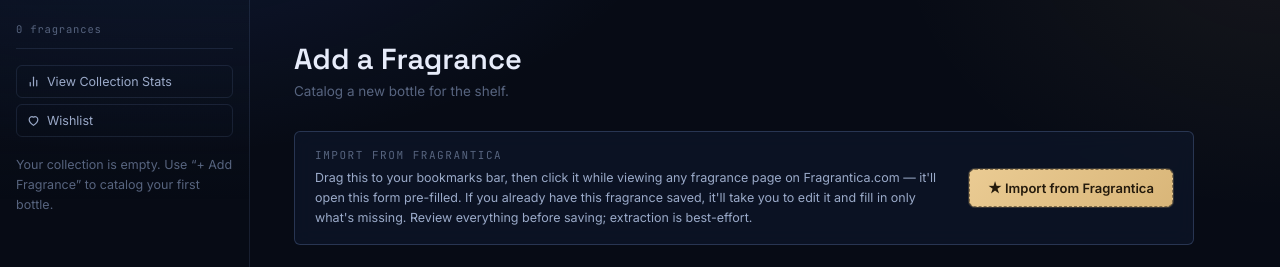
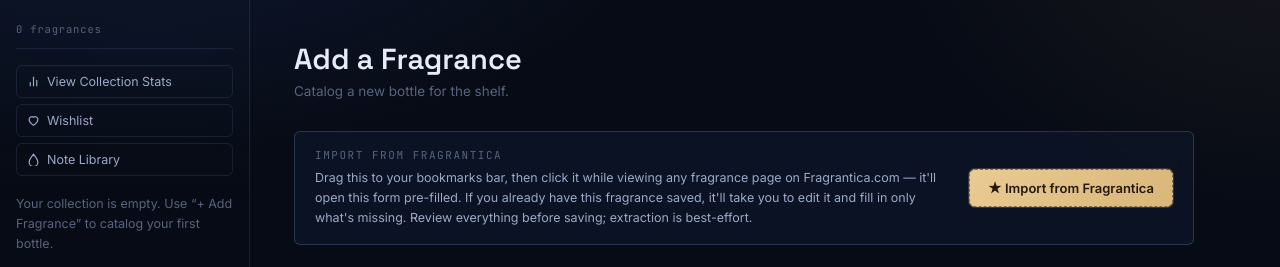
Before and after one commit to hxck/scent-ledger, a Flask app: page /add in a window 1280 px wide. Shown: the part 65-332 px from the top of the page. Run offline with Flask 3, Linux system fonts and the light colour scheme; the visitor is signed in with stand-in values (Sample User, id 1); data that the repository does not hold is empty.

Commit message:
Add system for missing note images

```diff
--- a/app.py
+++ b/app.py
@@ -206,10 +206,21 @@ def inject_sidebar():
     wishlist_count = get_db().execute(
         "SELECT COUNT(*) AS c FROM fragrances WHERE is_wishlist = 1"
     ).fetchone()["c"]
+    missing_notes_count = get_db().execute(
+        """
+        SELECT COUNT(*) AS c FROM (
+            SELECT LOWER(TRIM(n.note_text)) AS note_key
+            FROM notes n
+            LEFT JOIN note_images ni ON ni.note_key = LOWER(TRIM(n.note_text))
+            WHERE ni.image_filename IS NULL
+            GROUP BY LOWER(TRIM(n.note_text))
+        )
+        """
+    ).fetchone()["c"]
     return {
         "sidebar_groups": groups, "sidebar_total": total, "sidebar_brand_count": len(groups),
         "wishlist_count": wishlist_count, "sidebar_owned_only": bool(session.get("sidebar_owned_only")),
-        "sidebar_total_unfiltered": total_unfiltered,
+        "sidebar_total_unfiltered": total_unfiltered, "missing_notes_count": missing_notes_count,
     }
 
 
@@ -1083,6 +1094,79 @@ def delete_tag(tag_id):
     return redirect(_safe_next_url(request.form.get("next", "")))
 
 
+@app.route("/notes")
+@login_required
+def notes_library():
+    """Every distinct note used anywhere in the collection, with its cached
+    icon if it has one. Notes missing an icon sort first, since finding and
+    filling those in is the actual point of this page. Fragrantica's own
+    note database doesn't cover everything — this is where you fill the
+    gaps in by hand, from a photo or a URL you found elsewhere."""
+    db = get_db()
+    rows = db.execute(
+        """
+        SELECT LOWER(TRIM(n.note_text)) AS note_key,
+               MIN(n.note_text) AS display_name,
+               COUNT(DISTINCT n.fragrance_id) AS cnt,
+               MAX(ni.image_filename) AS image_filename
+        FROM notes n
+        LEFT JOIN note_images ni ON ni.note_key = LOWER(TRIM(n.note_text))
+        GROUP BY LOWER(TRIM(n.note_text))
+        ORDER BY (MAX(ni.image_filename) IS NOT NULL), MIN(n.note_text) COLLATE NOCASE
+        """
+    ).fetchall()
+    notes = [dict(r) for r in rows]
+    missing_count = sum(1 for n in notes if not n["image_filename"])
+    return render_template("notes.html", notes=notes, missing_count=missing_count)
+
+
+@app.route("/notes/upload", methods=["POST"])
+@login_required
+def upload_note_image():
+    """Manually fills in an icon for one note, by upload or by URL. Only
+    ever fills a gap — a note that already has an icon is left alone, same
+    as the automatic Fragrantica-import path. No background removal here
+    (unlike bottle photos): these are small, already-cropped icons, and
+    that's stayed true whether Fragrantica supplied them or you did."""
+    note_key = request.form.get("note_key", "").strip().lower()
+    if not note_key:
+        abort(400)
+
+    db = get_db()
+    existing = db.execute("SELECT 1 FROM note_images WHERE note_key = ?", (note_key,)).fetchone()
+    if existing:
+        flash("That note already has an image.", "error")
+        return redirect(url_for("notes_library"))
+
+    uploaded = request.files.get("image")
+    url = request.form.get("image_url", "").strip()
+    filename = None
+
+    if uploaded and uploaded.filename:
+        if allowed_file(uploaded.filename):
+            img = Image.open(uploaded.stream)
+            filename = _resize_and_store(img, max_width=NOTE_IMAGE_MAX_WIDTH)
+        else:
+            flash("Image must be a PNG, JPG, or WEBP file.", "error")
+            return redirect(url_for("notes_library"))
+    elif url:
+        filename = fetch_remote_image_filename(url, max_width=NOTE_IMAGE_MAX_WIDTH)
+        if not filename:
+            flash("Couldn't fetch an image from that URL.", "error")
+            return redirect(url_for("notes_library"))
+    else:
+        flash("Provide a file or a URL.", "error")
+        return redirect(url_for("notes_library"))
+
+    db.execute(
+        "INSERT OR IGNORE INTO note_images (note_key, image_filename) VALUES (?, ?)",
+        (note_key, filename),
+    )
+    db.commit()
+    flash(f'Added an image for "{note_key}".', "success")
+    return redirect(url_for("notes_library"))
+
+
 @app.route("/wishlist")
 def wishlist():
     fragrances = get_all_fragrances_light(wishlist=True)
--- a/templates/base.html
+++ b/templates/base.html
@@ -60,6 +60,14 @@
       </svg>
       Wishlist{% if wishlist_count %} ({{ wishlist_count }}){% endif %}
     </a>
+    {% if is_admin %}
+      <a href="{{ url_for('notes_library') }}" class="sidebar-stats-link {{ 'active' if request.path == '/notes' else '' }}">
+        <svg width="13" height="13" viewBox="0 0 24 24" fill="none" stroke="currentColor" stroke-width="2.2" stroke-linecap="round" stroke-linejoin="round">
+          <path d="M12 2C12 2 4 12 4 17a8 8 0 0 0 16 0c0-5-8-15-8-15z"></path>
+        </svg>
+        Note Library{% if missing_notes_count %} ({{ missing_notes_count }}){% endif %}
+      </a>
+    {% endif %}
 
     {% if sidebar_total_unfiltered == 0 %}
       <div class="sidebar-empty">{{ 'Your collection is empty. Use “+ Add Fragrance” to catalog your first bottle.' if is_admin else 'This collection is empty.' }}</div>
```
Also changed, not shown: static/style.css (+30 -0 lines), templates/notes.html (added, +51 -0 lines), README.md.
